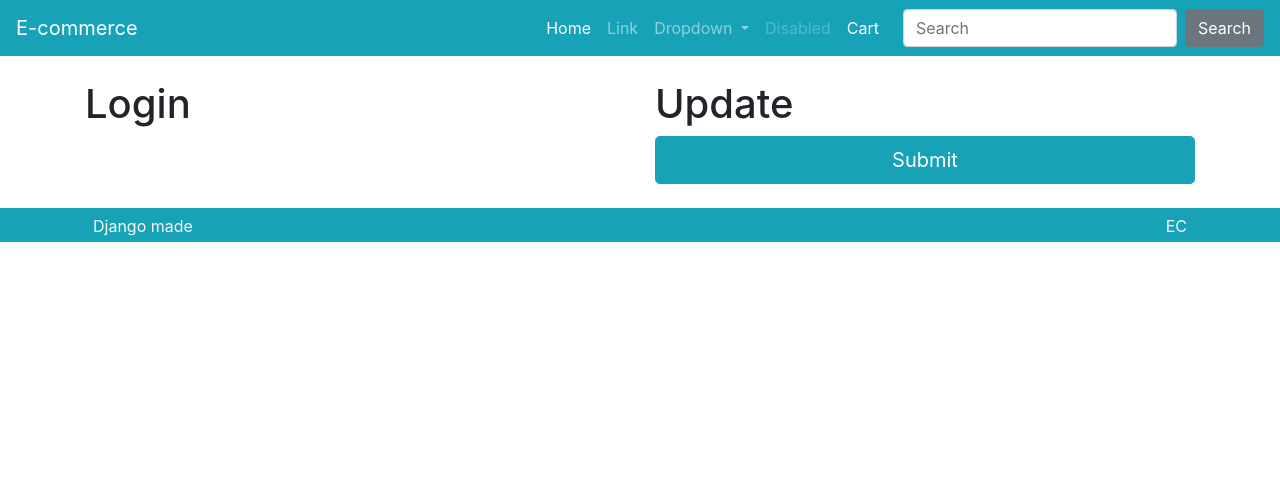
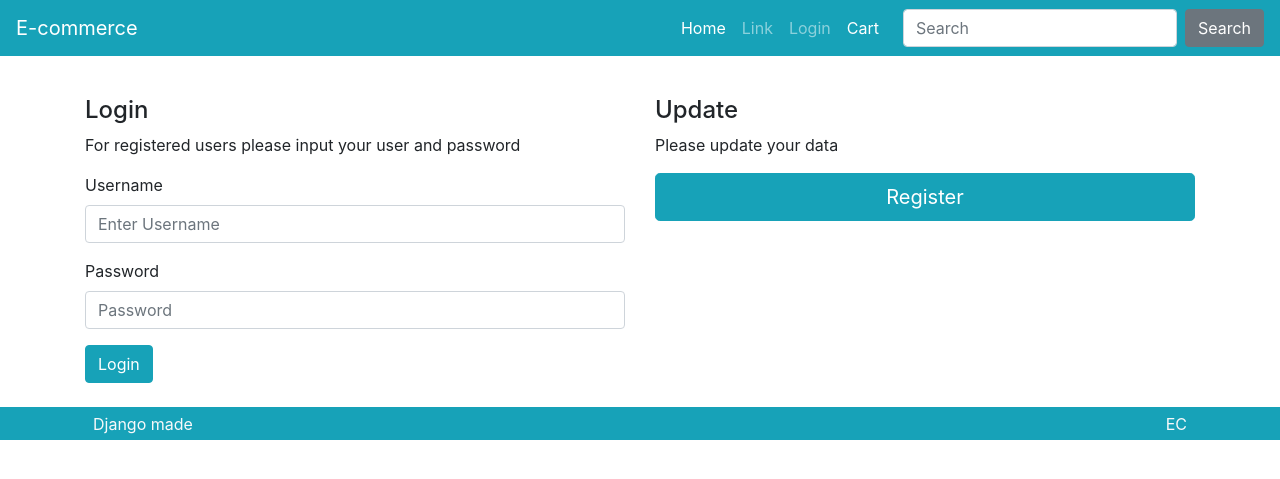
Before and after one commit to EduCostaGitHub/ecommerce, a Django app: template uprofile/templates/uprofile/update.html in a window 1280 px wide. Shown: the top 479 px of the page. Run offline with Django 5.2, Linux system fonts and the light colour scheme; the template is opened without the code that fills it, so the values that code supplies are empty; some libraries are stand-ins or nearby versions.

Commit message:
Login & Logout

```diff
--- a/templates/partials/_nav.html
+++ b/templates/partials/_nav.html
@@ -15,21 +15,26 @@
             <li class="nav-item">
                 <a class="nav-link" href="#">Link</a>
             </li>
+
+            {% if request.user.is_authenticated %}
                 <li class="nav-item dropdown">
                     <a class="nav-link dropdown-toggle" href="#" id="navbarDropdown" role="button" data-toggle="dropdown"
                         aria-haspopup="true" aria-expanded="false">
-                    Dropdown
+                        Account
                     </a>
                     <div class="dropdown-menu" aria-labelledby="navbarDropdown">
-                    <a class="dropdown-item" href="#">Action</a>
-                    <a class="dropdown-item" href="#">Another action</a>
-                    <div class="dropdown-divider"></div>
-                    <a class="dropdown-item" href="#">Something else here</a>
+                        <a class="dropdown-item" href="{% url "profile:create" %}">Update</a>
+                        <a class="dropdown-item" href="{% url "profile:logout" %}">Logout</a>
                     </div>
                 </li>
+            {% else %}
+
                 <li class="nav-item">
-                <a class="nav-link disabled" href="#">Disabled</a>
+                    <a class="nav-link disable" href="{% url "profile:create" %}">Login</a>
                 </li>
+
+            {% endif %}
+
             <li class="nav-item">
                 <a class="nav-link nav-cart-link active" href="{% url "product:cart" %}">
                     <span class="nav-cart-text mr-1">
--- a/uprofile/templates/uprofile/create.html
+++ b/uprofile/templates/uprofile/create.html
@@ -6,14 +6,32 @@
 
 
     {% if not request.user.is_authenticated %}
-            <div class="col-lg">
-                <h1>Login</h1>
+    <div class="col-lg mt-3">
+        <h4>Login</h4>
+        <p>For registered users please input your user and password</p>
+
+        <form method="POST" action="{% url "profile:login" %}">
+            {% csrf_token %}
+            <div class="form-group">
+                <label for="InputUser">Username</label>
+                <input name="username" type="text" class="form-control" id="exampleInputEmail1"
+                    aria-describedby="Username" placeholder="Enter Username">
+            </div>
+            <div class="form-group">
+                <label for="exampleInputPassword1">Password</label>
+                <input name="password" type="password" class="form-control" id="exampleInputPassword1"
+                    placeholder="Password">
+            </div>
+            <button type="submit" class="btn btn-primary">Login</button>
+        </form>
+
     </div>
     {% endif %}
 
-        <div class="col-lg">
+    <div class="col-lg mt-3">
         {% block register_title %}
-                <h1>Register</h1>
+        <h4>Register</h4>
+        <p>Please input data to register</p>
         {% endblock register_title %}
         <form method="POST" action="">
             {% csrf_token %}
@@ -23,7 +41,7 @@
             <div class="row">
                 <div class="col">
                     <button type="submit" class="btn btn-primary btn-block btn-lg">
-                            Submit
+                        Register
                     </button>
                 </div>
             </div>
--- a/uprofile/templates/uprofile/update.html
+++ b/uprofile/templates/uprofile/update.html
@@ -2,5 +2,8 @@
 {% load crispy_forms_tags %}
 
 {% block register_title %}
-<h1>Update</h1>
+<h4>Update</h4>
+<p>
+    Please update your data
+</p>
 {% endblock register_title %}
```
Also changed, not shown: uprofile/views.py (+60 -7 lines). Lines whose indentation alone changed are shown as unchanged.
